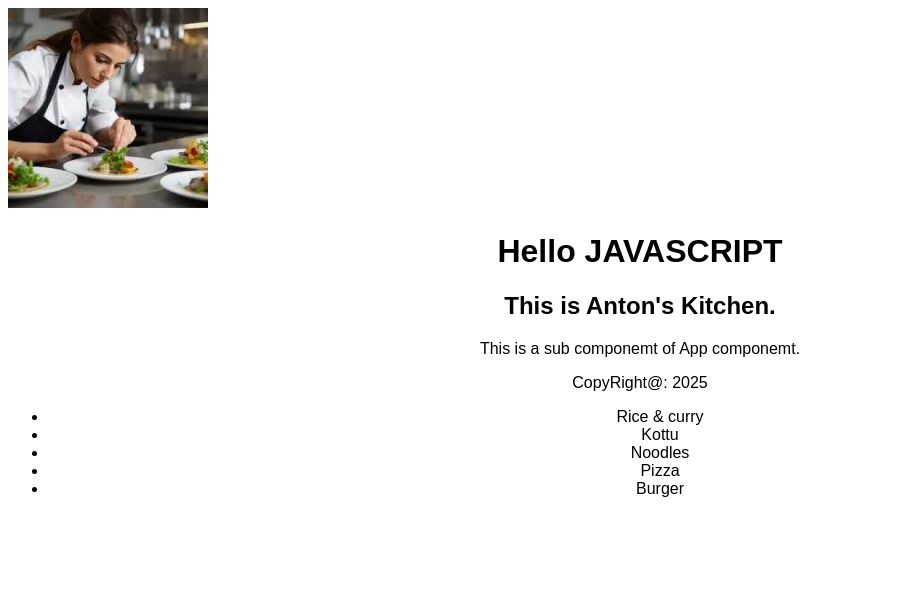
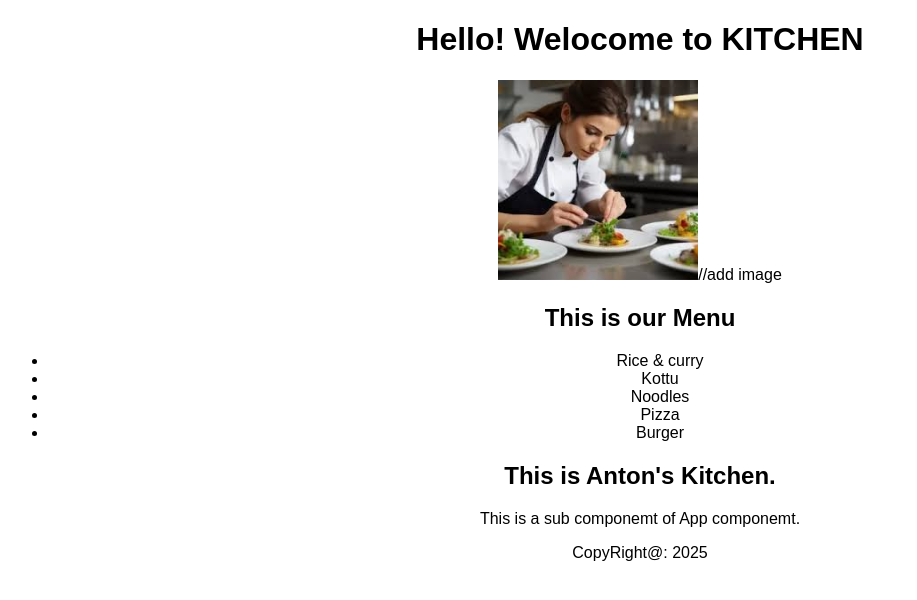
Before and after one commit to shiranta/React_Sample_Proj, a React (Create React App) app: page / in a window 1280 px wide. Shown: the top 600 px of the page, without its empty margins (0-917 px from the left). Built offline with nearby package versions, Linux system fonts and the light colour scheme.

Commit message:
Add a fragmentation to include div tages

```diff
--- a/src/App.js
+++ b/src/App.js
@@ -2,7 +2,7 @@ import "./styles.css";
 import chef from "./Images/chef.jpg";
 
 //vriables
-let subject = "JavaScript";
+let subject = "Kitchen";
 function Header({name,year}) {
   //props are used to get data dynamically.
   //props are the parameters of the function.
@@ -31,11 +31,16 @@ function Main({dishes}) {
 export default function App() {
   return (
     <main>
-      <img src={chef} height={200} alt="chef" ></img>
+
       <div className="App" >
-      <h1>Hello {subject.toUpperCase()}</h1>
+      <h1>Hello! Welocome to {subject.toUpperCase()}</h1>
+      <img src={chef} height={200} alt="chef" ></img>//add image
+      <div>
+        <h2>This is our Menu</h2>
+      </div>
+
+      <Main dishes={items} />
       <Header name="Anton" year={2025}/>
-      <Main dishes={items} />
     </div>
     </main>
 
```
